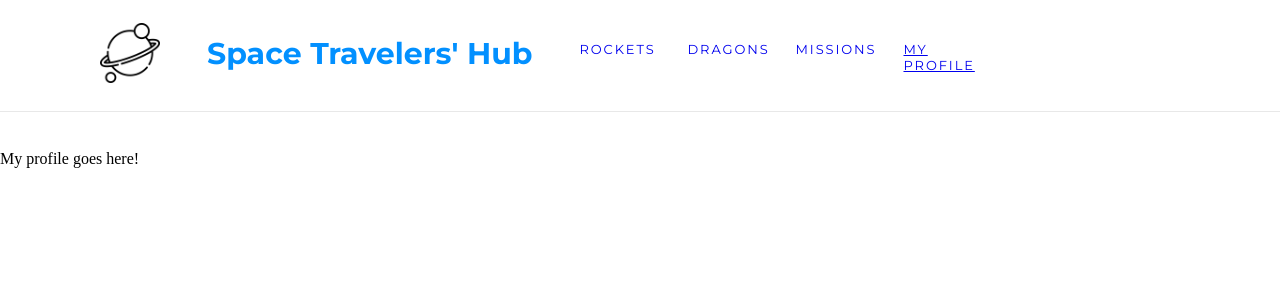
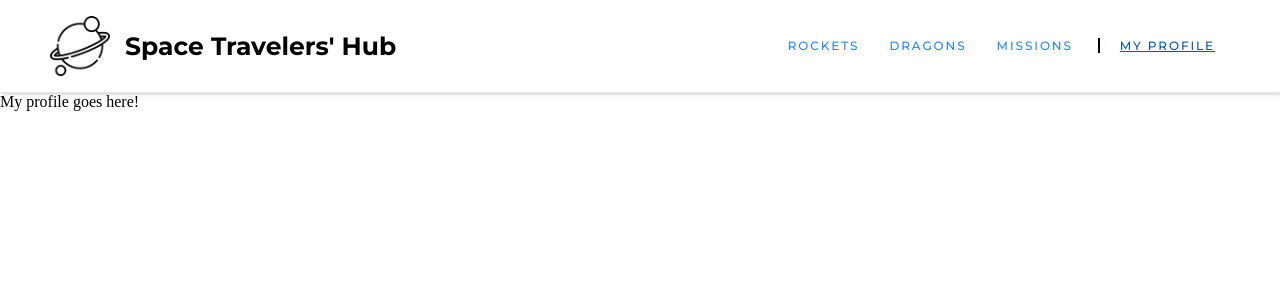
Before and after one commit to ha-manel/Space-Travelers-Hub, a React (Create React App) app: page /profile in a window 1280 px wide. Shown: the top 300 px of the page. Built offline with nearby package versions, Linux system fonts and the light colour scheme.

Commit message:
Style navbar

```diff
--- a/src/components/nav/Nav.css
+++ b/src/components/nav/Nav.css
@@ -1,70 +1,62 @@
 .navBar {
   width: 100%;
-  height: auto;
   display: flex;
-  flex-direction: row;
   flex-wrap: wrap;
-  justify-content: flex-start;
+  justify-content: space-between;
   justify-items: center;
+  align-items: center;
   box-sizing: border-box;
-  gap: 2.938rem;
-  margin: 0 0 2.375rem;
-  padding: 1.438rem 6.188rem 1.688rem 6.25rem;
   background-color: white;
   position: sticky;
   top: 0;
   z-index: 1000;
   border-bottom: 1px solid #e8e8e8;
+  padding: 10px 50px;
+  box-shadow: rgba(0, 0, 0, 0.15) 1.95px 1.95px 2.6px;
+}
+
+.logo-container {
+  display: flex;
+  align-items: center;
 }
 
 h1 {
-  width: auto;
-  height: auto;
-  align-self: center;
-  text-align: center;
-  margin: 0%;
+  margin-left: 15px;
   font-family: 'Montserrat', sans-serif;
-  font-size: 1.875rem;
-  font-weight: bold;
-  color: #0290ff;
+  font-size: 25px;
 }
 
 .navUl {
   margin: 0%;
   padding: 0%;
   display: flex;
-  flex-direction: row;
-  gap: 8px;
-  align-self: center;
   flex-wrap: wrap;
 }
 
 .navUl > li {
-  width: 3.688rem;
   height: auto;
-  margin: 1.125rem 2.563rem 0.688rem 0;
+  margin: 0 15px;
   font-family: 'Montserrat', sans-serif;
-  font-size: 0.813rem;
+  font-size: 12px;
+  font-weight: 500;
   letter-spacing: 1.9px;
-  color: #121212;
-}
-
-.navUl > li > span {
-  width: 87.5rem;
-  height: 68.563rem;
-  margin: 0 2.5rem 4.063rem 0;
-  padding: 0 0 49.625rem;
-  border-radius: 4px;
-  box-shadow: 0 0 60px 0 #0000000c;
-  background-color: #fafafa;
 }
 
 .nav-link {
   text-decoration: none;
+  color: #2088ff;
 }
 
 .nav-link.active {
   text-decoration: underline;
+  color: #0056b4;
+}
+
+.navUl > li:last-of-type {
+  border-left: 2px solid #000;
+  padding-left: 20px;
+  margin-left: 10px;
+  box-sizing: border-box;
 }
 
 @media screen and (max-width: 678px) {
--- a/src/components/nav/Nav.jsx
+++ b/src/components/nav/Nav.jsx
@@ -26,8 +26,10 @@ const Nav = () => {
 
   return (
     <nav className="navBar">
-      <img src={logo} alt="Cool logo." width={60} height={60} />
-      <h1>Space Travelers&apos; Hub</h1>
+      <div className="logo-container">
+        <img src={logo} alt="Cool logo." width={60} height={60} />
+        <h1>Space Travelers&apos; Hub</h1>
+      </div>
       <ul className="navUl">
         {links.map((link) => (
           <li key={link.path}>
```
